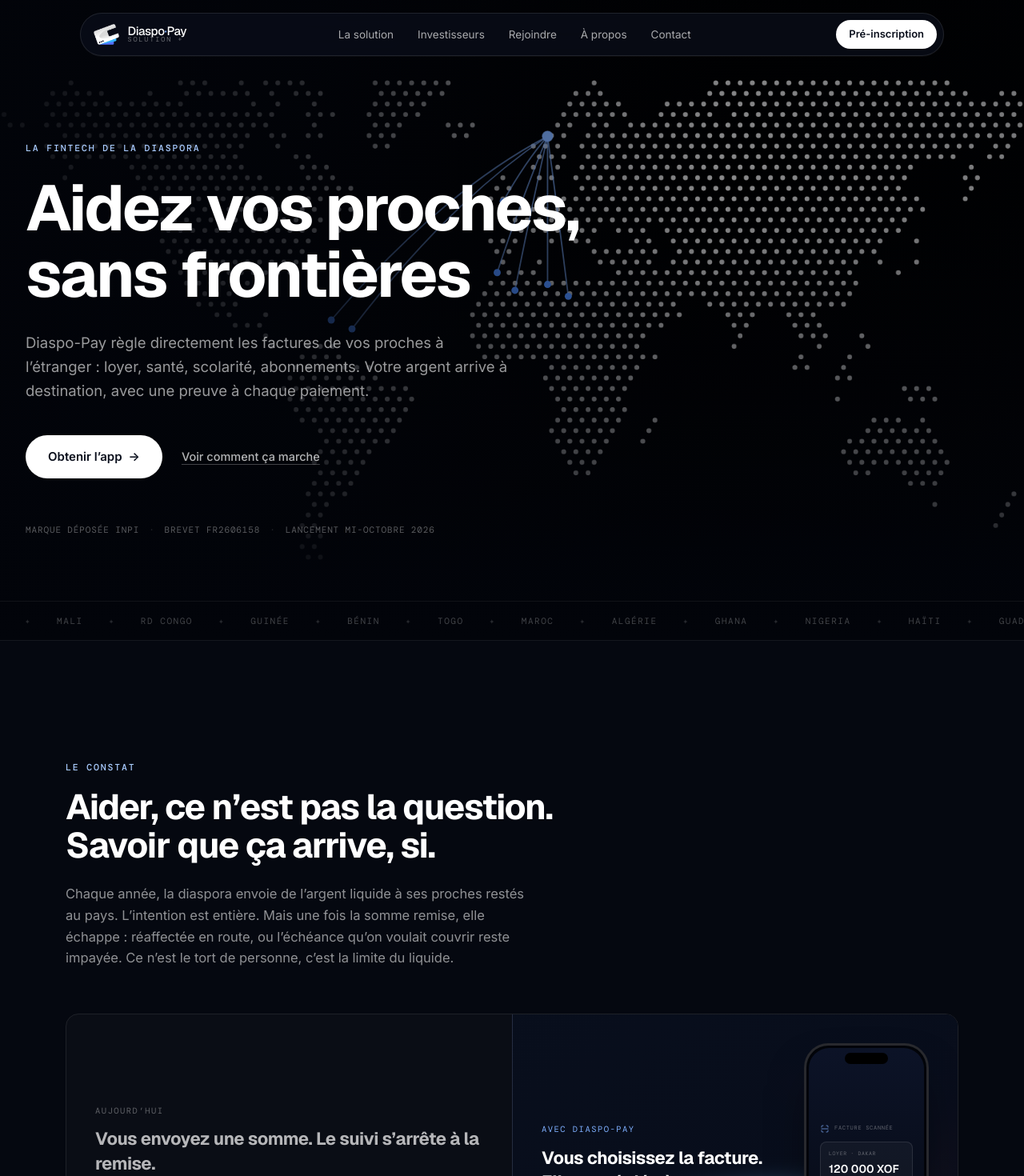
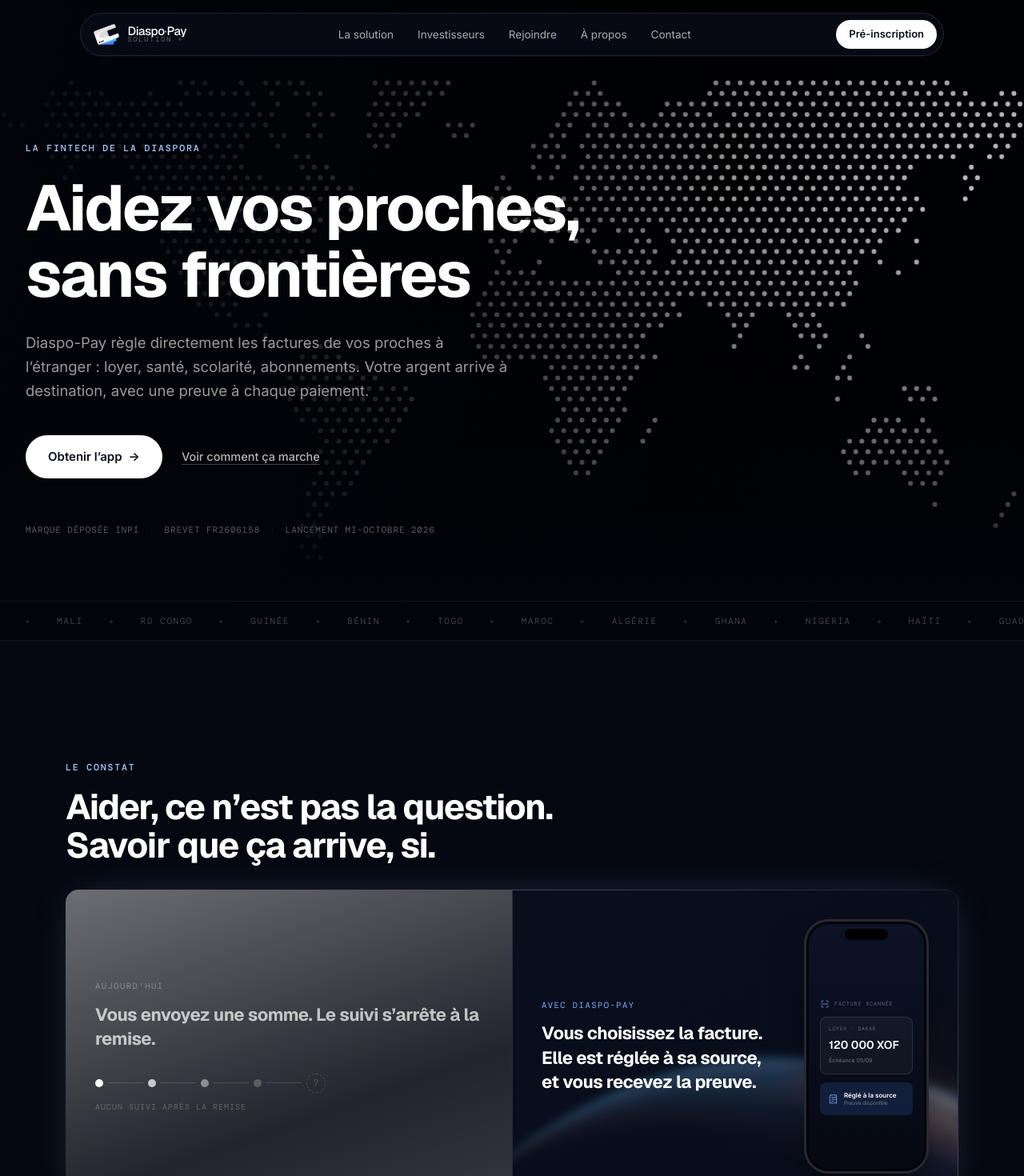
Before and after one commit to black-jack-studio/diaspo-pay, a React (Vite) app: page / in a window 1280 px wide. Shown: the top 1470 px of the page at 80% size. Built offline with nearby package versions, Linux system fonts and the light colour scheme.

Commit message:
Animate Hero world map with a traveling light wave, drop mouse parallax
Two stacked copies of the dot map: a dim base and a brighter copy
masked by a moving gradient band, so dots light up as the wave passes.

```diff
--- a/src/components/ComparisonMockup.tsx
+++ b/src/components/ComparisonMockup.tsx
@@ -7,7 +7,9 @@
 
 export function ComparisonMockup() {
   return (
-    <Reveal delay={0.1} className="mt-14 grid overflow-hidden rounded-2xl border border-white/10 md:grid-cols-2">
+    <Reveal delay={0.1} className="mt-8">
+      <div className="relative overflow-hidden rounded-2xl bg-gradient-to-br from-white/40 via-white/10 to-white/25 p-px shadow-[0_0_50px_-20px_rgba(140,180,255,0.35)]">
+        <div className="grid overflow-hidden rounded-[15px] md:grid-cols-2">
           <div className="flex flex-col justify-center bg-white/[0.02] p-7 md:p-9">
             <div>
               <div className="font-mono text-[10.5px] tracking-[0.14em] text-white/35">AUJOURD’HUI</div>
@@ -47,6 +49,8 @@
               <PhoneMockup />
             </div>
           </div>
+        </div>
+      </div>
     </Reveal>
   )
 }
@@ -58,7 +62,7 @@
         src={earthGlow}
         alt=""
         className="absolute inset-0 h-full w-full object-cover"
-        style={{ objectPosition: '30% 68%', filter: 'blur(10px)', transform: 'scaleX(-1.3) scaleY(1.3)' }}
+        style={{ objectPosition: '30% 68%', filter: 'blur(4px)', transform: 'scaleX(-1.3) scaleY(1.3)' }}
       />
       <div className="absolute inset-0 bg-[#0b1226]/25" />
       <div className="absolute inset-0 bg-gradient-to-br from-[#101b34]/45 to-[#0b1226]/60" />
--- a/src/components/Solution.tsx
+++ b/src/components/Solution.tsx
@@ -59,12 +59,6 @@
             <br />
             Savoir que ça arrive, si.
           </h2>
-          <p className="mt-6 max-w-[56ch] text-[16.5px] leading-relaxed text-white/55">
-            Chaque année, la diaspora envoie de l’argent liquide à ses proches restés au pays.
-            L’intention est entière. Mais une fois la somme remise, elle échappe : réaffectée en
-            route, ou l’échéance qu’on voulait couvrir reste impayée. Ce n’est le tort de
-            personne, c’est la limite du liquide.
-          </p>
         </Reveal>
 
         <ComparisonMockup />
--- a/src/components/WorldMapScene.tsx
+++ b/src/components/WorldMapScene.tsx
@@ -1,104 +1,29 @@
-import { useEffect, useRef } from 'react'
-import { motion, useMotionValue, useSpring, useTransform } from 'framer-motion'
+import { motion } from 'framer-motion'
 import worldDots from '../assets/world-dots.png'
 
-type Point = { x: number; y: number; label: string }
-
-// Coordinates are hand-placed in the source image's own 1920×1080 pixel space.
-const HUB: Point = { x: 1020, y: 230, label: 'FRANCE' }
-
-const DESTINATIONS: Point[] = [
-  { x: 935, y: 460, label: 'SÉNÉGAL' },
-  { x: 965, y: 490, label: 'CÔTE D’IVOIRE' },
-  { x: 1020, y: 480, label: 'NIGERIA' },
-  { x: 1055, y: 500, label: 'CAMEROUN' },
-  { x: 945, y: 340, label: 'MAROC' },
-  { x: 655, y: 540, label: 'HAÏTI' },
-  { x: 690, y: 555, label: 'GUADELOUPE' },
-]
-
-function arcPath(a: Point, b: Point) {
-  const mx = (a.x + b.x) / 2
-  const my = (a.y + b.y) / 2 - Math.abs(a.x - b.x) * 0.16
-  return `M ${a.x} ${a.y} Q ${mx} ${my} ${b.x} ${b.y}`
-}
-
 export function WorldMapScene() {
-  const mx = useMotionValue(0)
-  const my = useMotionValue(0)
-  const sx = useSpring(mx, { stiffness: 35, damping: 18, mass: 0.6 })
-  const sy = useSpring(my, { stiffness: 35, damping: 18, mass: 0.6 })
-
-  const imgX = useTransform(sx, (v) => v * -8)
-  const imgY = useTransform(sy, (v) => v * -5)
-
-  const ref = useRef<HTMLDivElement>(null)
-
-  useEffect(() => {
-    function onMove(e: PointerEvent) {
-      const el = ref.current
-      if (!el) return
-      const rect = el.getBoundingClientRect()
-      mx.set(((e.clientX - rect.left) / rect.width - 0.5) * 2)
-      my.set(((e.clientY - rect.top) / rect.height - 0.5) * 2)
-    }
-    window.addEventListener('pointermove', onMove)
-    return () => window.removeEventListener('pointermove', onMove)
-  }, [mx, my])
-
   return (
-    <div ref={ref} className="absolute inset-0 overflow-hidden bg-black">
+    <div className="absolute inset-0 overflow-hidden bg-black">
       <motion.img
         src={worldDots}
         alt=""
         aria-hidden="true"
-        className="absolute inset-0 h-full w-full object-cover opacity-[0.65]"
-        style={{ x: imgX, y: imgY }}
+        className="absolute inset-0 h-full w-full object-cover opacity-[0.45]"
         initial={{ scale: 1.04 }}
         animate={{ scale: [1.04, 1.09, 1.04] }}
         transition={{ duration: 42, repeat: Infinity, ease: 'easeInOut' }}
       />
 
-      <motion.svg
-        className="absolute inset-0 h-full w-full"
-        viewBox="0 0 1920 1080"
-        preserveAspectRatio="xMidYMid slice"
-        style={{ x: imgX, y: imgY }}
+      {/* traveling wave of light over the same dot pattern */}
+      <motion.img
+        src={worldDots}
+        alt=""
         aria-hidden="true"
-      >
-        {DESTINATIONS.map((d, i) => (
-          <motion.path
-            key={d.label}
-            d={arcPath(HUB, d)}
-            fill="none"
-            stroke="var(--color-accent-soft)"
-            strokeWidth={2.4}
-            strokeLinecap="round"
-            initial={{ pathLength: 0, opacity: 0 }}
-            animate={{ pathLength: 1, opacity: 0.6 }}
-            transition={{ duration: 1.6, delay: 0.6 + i * 0.22, ease: [0.16, 1, 0.3, 1] }}
-          />
-        ))}
-
-        <circle cx={HUB.x} cy={HUB.y} r={9} fill="var(--color-accent-soft)" />
-        <circle cx={HUB.x} cy={HUB.y} r={9} fill="none" stroke="var(--color-accent-soft)" strokeWidth={1.5} opacity={0.5}>
-          <animate attributeName="r" values="9;22;9" dur="3s" repeatCount="indefinite" />
-          <animate attributeName="opacity" values="0.5;0;0.5" dur="3s" repeatCount="indefinite" />
-        </circle>
-
-        {DESTINATIONS.map((d, i) => (
-          <motion.circle
-            key={d.label}
-            cx={d.x}
-            cy={d.y}
-            r={6}
-            fill="var(--color-accent)"
-            initial={{ opacity: 0, scale: 0 }}
-            animate={{ opacity: 1, scale: 1 }}
-            transition={{ duration: 0.4, delay: 1.6 + i * 0.22 }}
-          />
-        ))}
-      </motion.svg>
+        className="dot-wave-layer absolute inset-0 h-full w-full object-cover"
+        initial={{ scale: 1.04 }}
+        animate={{ scale: [1.04, 1.09, 1.04] }}
+        transition={{ duration: 42, repeat: Infinity, ease: 'easeInOut' }}
+      />
 
       {/* legibility scrim: protects the left text column and the bottom transition */}
       <div
--- a/src/index.css
+++ b/src/index.css
@@ -33,6 +33,37 @@
 @keyframes twinkle {
   0%, 100% { opacity: 0.25; }
   50% { opacity: 1; }
+}
+
+/* a soft bright band sweeps across a dot-pattern image, lighting up whatever
+   dots sit under it — used for the Hero's world map */
+.dot-wave-layer {
+  -webkit-mask-image: linear-gradient(
+    115deg,
+    transparent 0%,
+    transparent 38%,
+    rgba(255, 255, 255, 0.95) 50%,
+    transparent 62%,
+    transparent 100%
+  );
+  mask-image: linear-gradient(
+    115deg,
+    transparent 0%,
+    transparent 38%,
+    rgba(255, 255, 255, 0.95) 50%,
+    transparent 62%,
+    transparent 100%
+  );
+  -webkit-mask-size: 280% 280%;
+  mask-size: 280% 280%;
+  -webkit-mask-repeat: no-repeat;
+  mask-repeat: no-repeat;
+  animation: dot-wave 4s linear infinite;
+}
+
+@keyframes dot-wave {
+  0% { -webkit-mask-position: -90% -20%; mask-position: -90% -20%; }
+  100% { -webkit-mask-position: 90% 20%; mask-position: 90% 20%; }
 }
 
 html {
```
Lines whose indentation alone changed are shown as unchanged.
